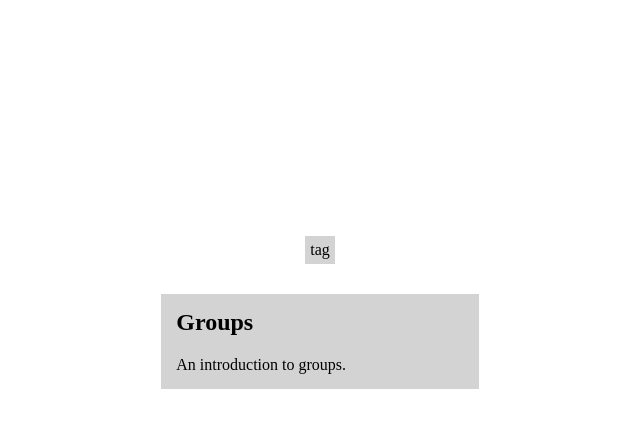
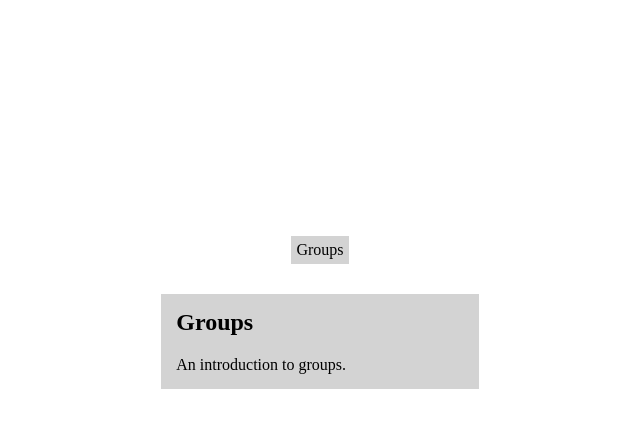
Before and after one commit to jamesrpturesson/algebraicconfusions, a plain HTML site: page articles.html in a window 1280 px wide. Shown: the full height of the page, 320-960 px from the left. Drawn offline with nearby package versions, Linux system fonts and the light colour scheme.

Commit message:
Update articles.html

```diff
--- a/articles.html
+++ b/articles.html
@@ -29,7 +29,7 @@
 <body>
   <div class="site_frame">
     <div class="tag_cloud">
-      <a href=""><div class="tag">tag</div></a>
+      <a href=""><div class="tag">Groups</div></a>
     </div>
     <div class="artclGrd">
 
```
